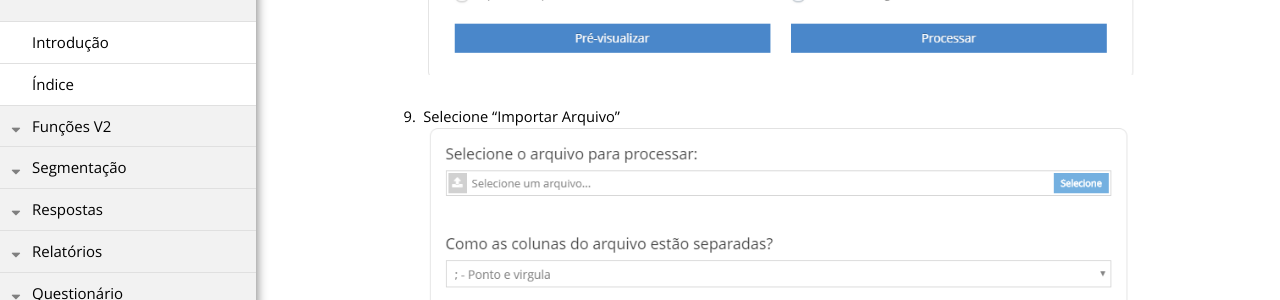
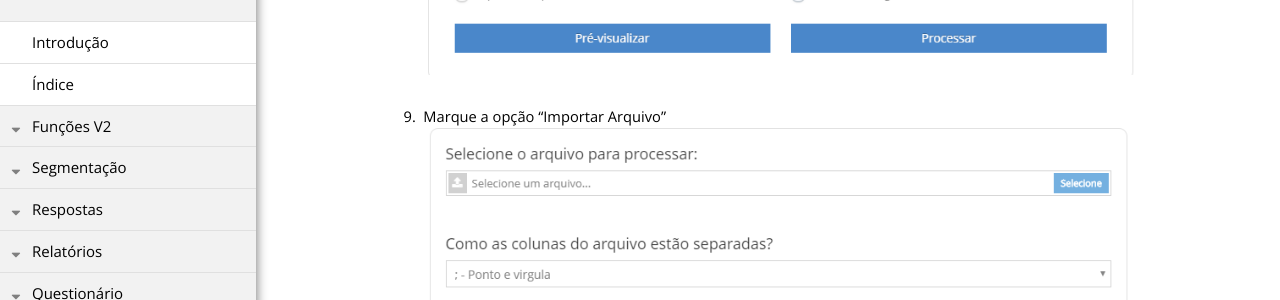
Before and after one commit to rogerio-figueiredo-hsr/hsrtechonline.github.io, a Jekyll site: the page built from _posts/2020-02-07-adicionar-listagem-novo.md, in a window 1280 px wide and 900 px high, scrolled down 1743 px. Shown: the part 154-454 px from the top of the window. Built offline with Jekyll 4.4.1, drawn with Linux system fonts in a browser that asks for light colours.

Commit message:
adicionar-listagem

```diff
--- a/_posts/2020-02-07-adicionar-listagem-novo.md
+++ b/_posts/2020-02-07-adicionar-listagem-novo.md
@@ -39,7 +39,7 @@ pasta: "Listagem"
 ![Imagem de apoio 5]({{"/assets/img/arquivo-processamento-selecionar.png" | prepend: site.baseurl}})
 
 {:start="9"}
-9. Selecione "Importar Arquivo"
+9. Marque a opção "Importar Arquivo"
 ![Imagem de apoio 6]({{ "/assets/img/arquivo-processamento-importar.png" | prepend: site.baseurl }})
 
 {:start="10"}
```
